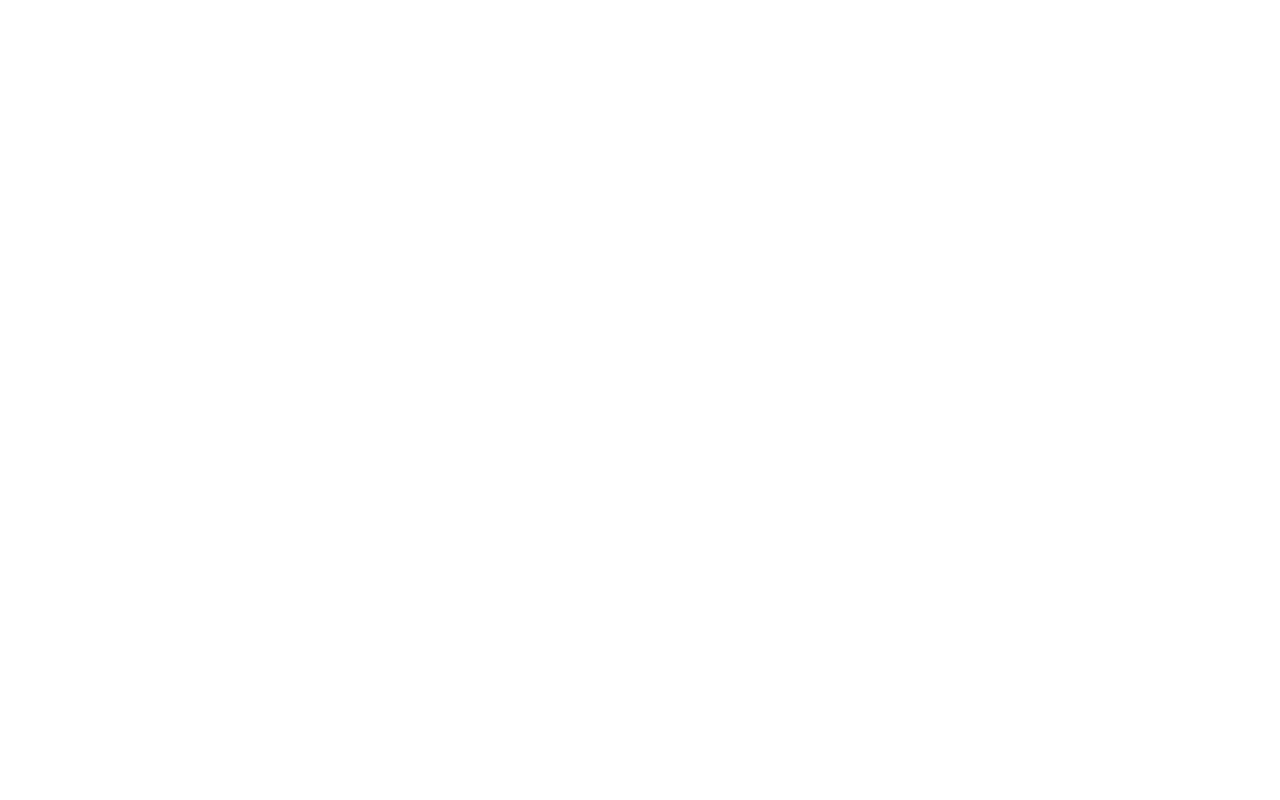
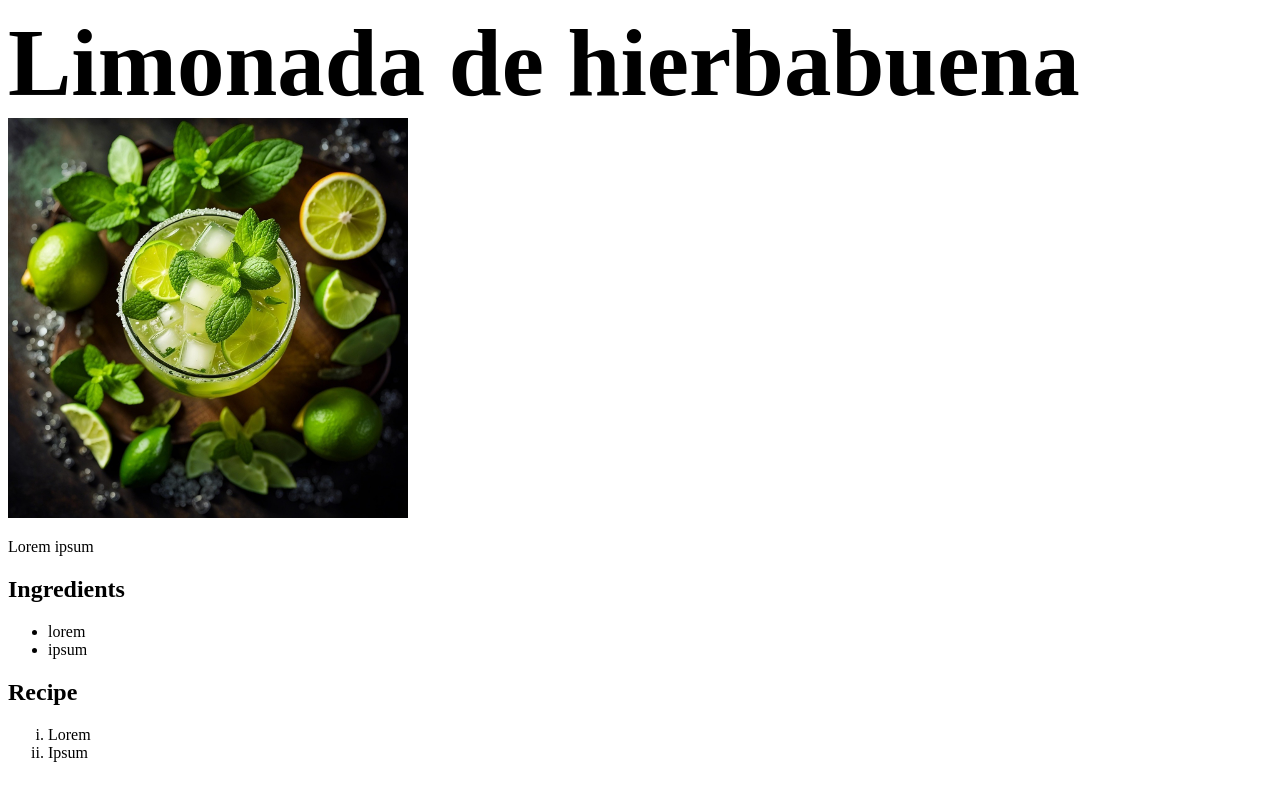
Before and after one commit to jtdbraba/odin-recipes, a plain HTML site: page recipes/lemonade.html in a window 1280 px wide. Drawn offline with Linux system fonts and the light colour scheme.

Commit message:
duplicate lay-out for all recipe pages

```diff
--- a/recipes/lemonade.html
+++ b/recipes/lemonade.html
@@ -3,9 +3,21 @@
 <head>
     <meta charset="UTF-8">
     <meta name="viewport" content="width=device-width, initial-scale=1.0">
-    <title>Document</title>
+    <title>lemonade</title>
 </head>
 <body>
-
+    <h1 style="font-size:95px; margin: 0px">Limonada de hierbabuena</h1>
+    <img src="../img/lemonade.jpg" alt="A picture of a glass of lemonade" width="400">
+    <p> Lorem ipsum</p>
+    <h2>Ingredients</h2>
+        <ul>
+            <li>lorem</li>
+            <li>ipsum</li>
+        </ul>
+    <h2>Recipe</h2>
+        <ol type="i">
+            <li>Lorem</li>
+            <li>Ipsum</li>
+        </ol>
 </body>
 </html>
```
Also changed, not shown: recipes/kfc.html (+14 -2 lines).
